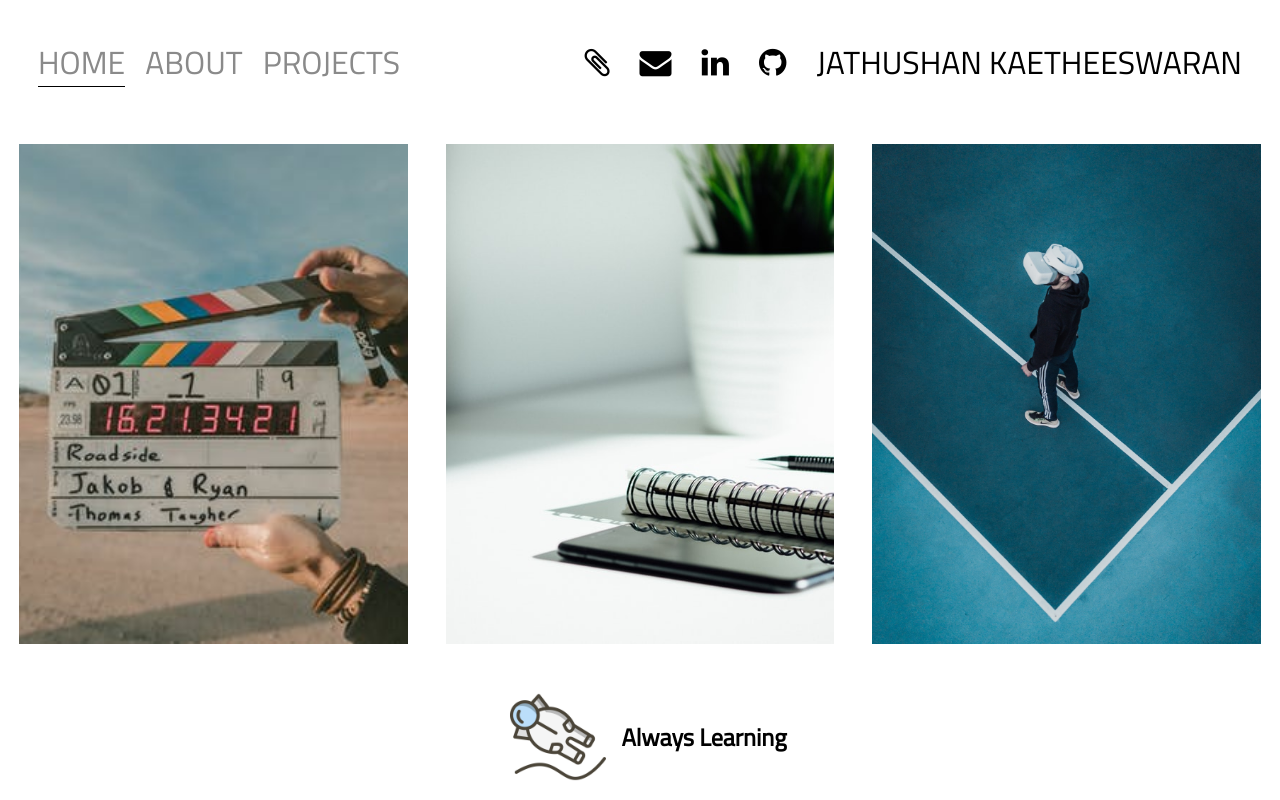
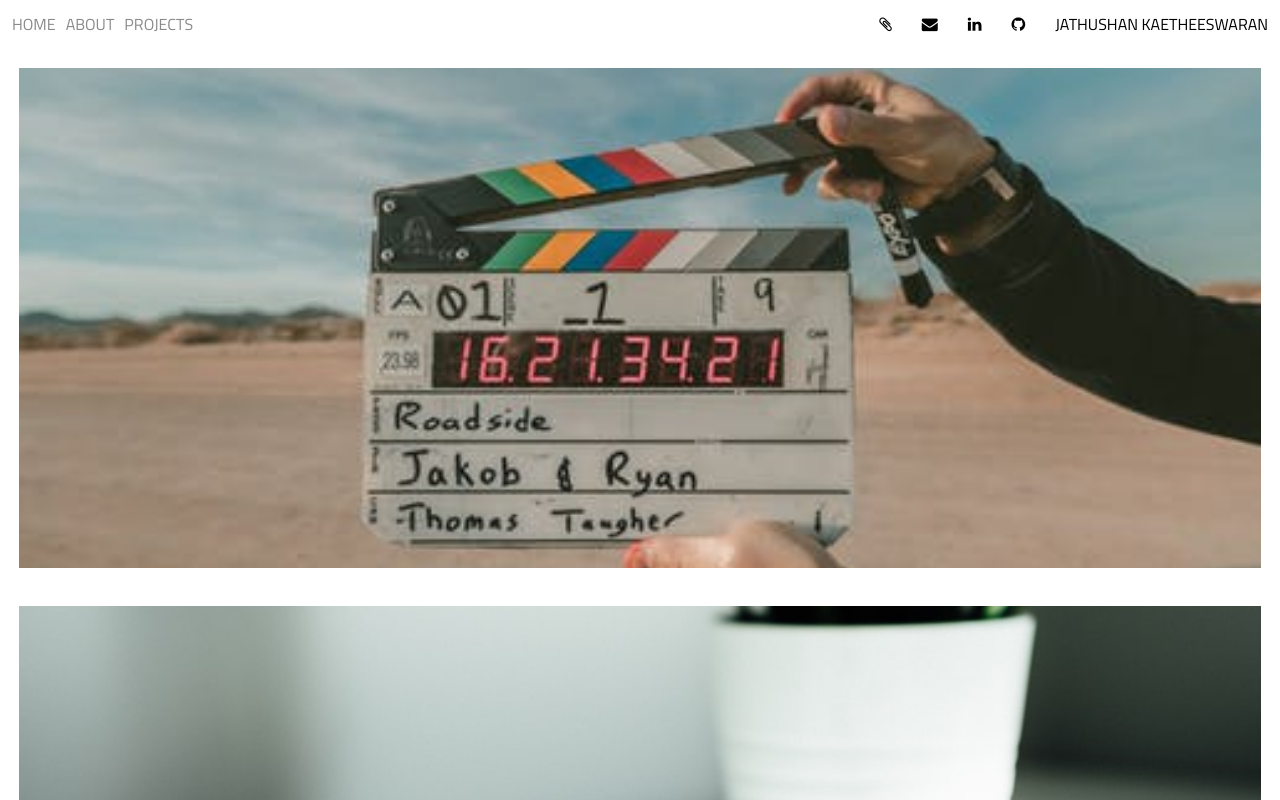
Before and after one commit to jkaethee/jathushan.me, a React (Create React App) app: page /#/home in a window 1280 px wide. Shown: the top 800 px of the page. Built offline with nearby package versions, Linux system fonts and the light colour scheme.

Commit message:
Minor styling fixes and text updates

```diff
--- a/src/components/about.jsx
+++ b/src/components/about.jsx
@@ -26,7 +26,7 @@ function AboutPage() {
           About
         </div>
         <div className="aboutBody">
-          Hey! I'm Jathushan and I'm a 3rd year student at the University of Waterloo studying Biomedical Engineering.
+          Hi! I'm Jathushan and I'm a 3rd year student at the University of Waterloo studying Biomedical Engineering.
           <br/>
           <p>
             My passions revolve around producing innovative solutions within the healthcare sector, and I'm always eager to tackle new challenges!
--- a/src/components/projects.jsx
+++ b/src/components/projects.jsx
@@ -51,7 +51,7 @@ function ProjectsPage() {
           PreventCOVID
         </div>
         <div style={{ fontSize: '18px', padding: '10px 0 20px 0' }}>
-          A web application for collecting and emailing participant information for a COVID-19 research study led by <a href="https://www.uhnresearch.ca/researcher/deepali-kumar" target="_blank" rel="noopener noreferrer">Dr. Deepali Kumar</a>
+          A web application to collect and email participant information for a COVID-19 research study led by <a href="https://www.uhnresearch.ca/researcher/deepali-kumar" target="_blank" rel="noopener noreferrer">Dr. Deepali Kumar</a>
           <br />
           This project was designed under UHN for my Fall 2020 co-op term.
         </div>
@@ -74,7 +74,7 @@ function ProjectsPage() {
           <div style={{ fontSize: '18px', padding: '10px 0 20px 0' }}>
             A simple web application to visualize different convolutions by using unique image kernels.
             <br />
-            This application was a joint project with <a href="https://www.linkedin.com/in/averyryoo/" target="_blank" rel="noopener noreferrer">Avery Ryoo</a> until December 2020.
+            This application was a joint project with <a href="https://www.linkedin.com/in/averyryoo/" target="_blank" rel="noopener noreferrer">Avery Ryoo</a> completed in December 2020.
           </div>
           <div style={{ fontSize: '20px', fontStyle: 'italic'}} className="project-specs">
             <b>Web Dev</b>: Python, Flask, HTML, Bulma
--- a/src/styles.css
+++ b/src/styles.css
@@ -99,6 +99,7 @@
   font-weight: 600;
   font-family: 'Titillium Web', sans-serif;
   margin-left: 15%;
+  margin-right: 10%;
 }
 .img-text-wrapper:hover .subtitle {
   color: white;
@@ -318,8 +319,11 @@ footer {
 .footer-image {
   width: 10%;
 }
+#fullname {
+  display: initial;
+}
 
-@media only screen and (max-device-width: 480px) {
+@media only screen and (max-device-width: 1024px) {
   .img-text-wrapper .subtitle {
     transition: 0.5s;
     color: transparent;
@@ -404,5 +408,9 @@ footer {
     display: flex;
     flex-direction: column-reverse;
   }
-
 }
+@media only screen and (max-device-width: 420px) {
+  #fullname {
+    display: none;
+  }
+}
```
Also changed, not shown: 1 other file (tests, documents, lock files or other folders).
